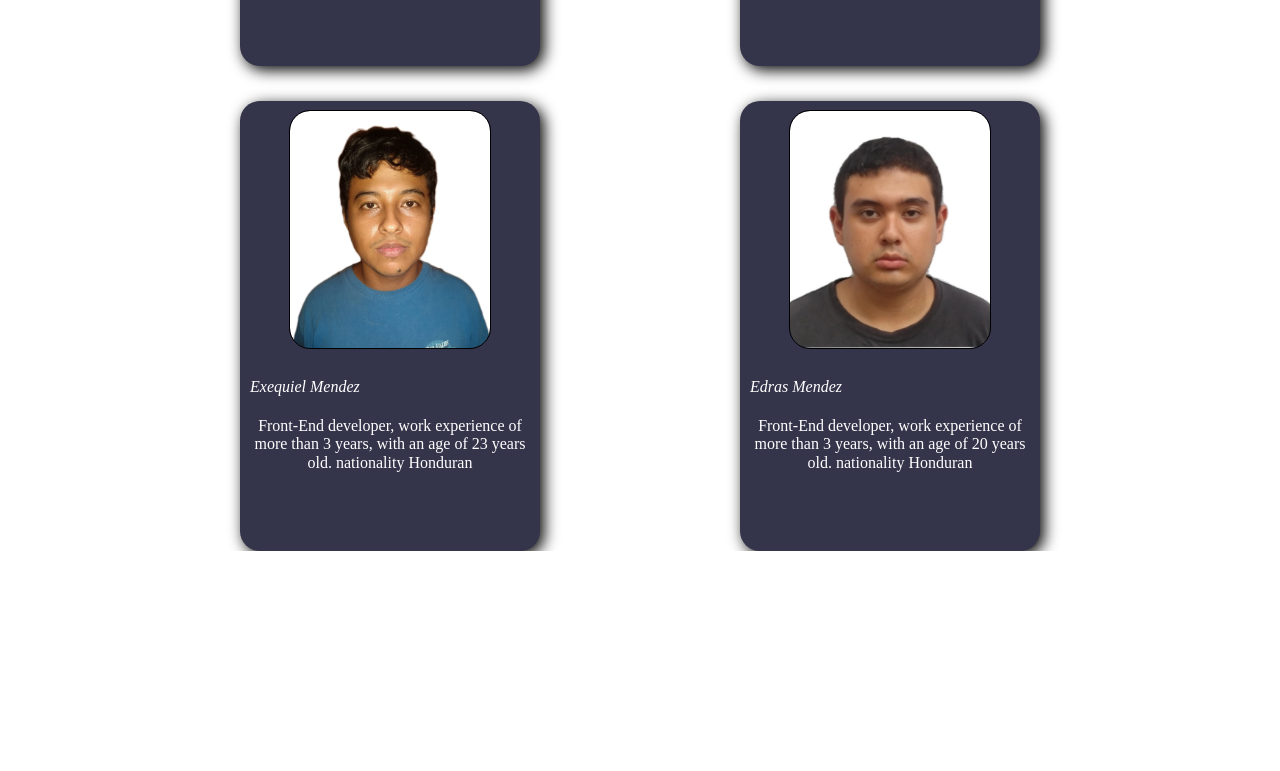
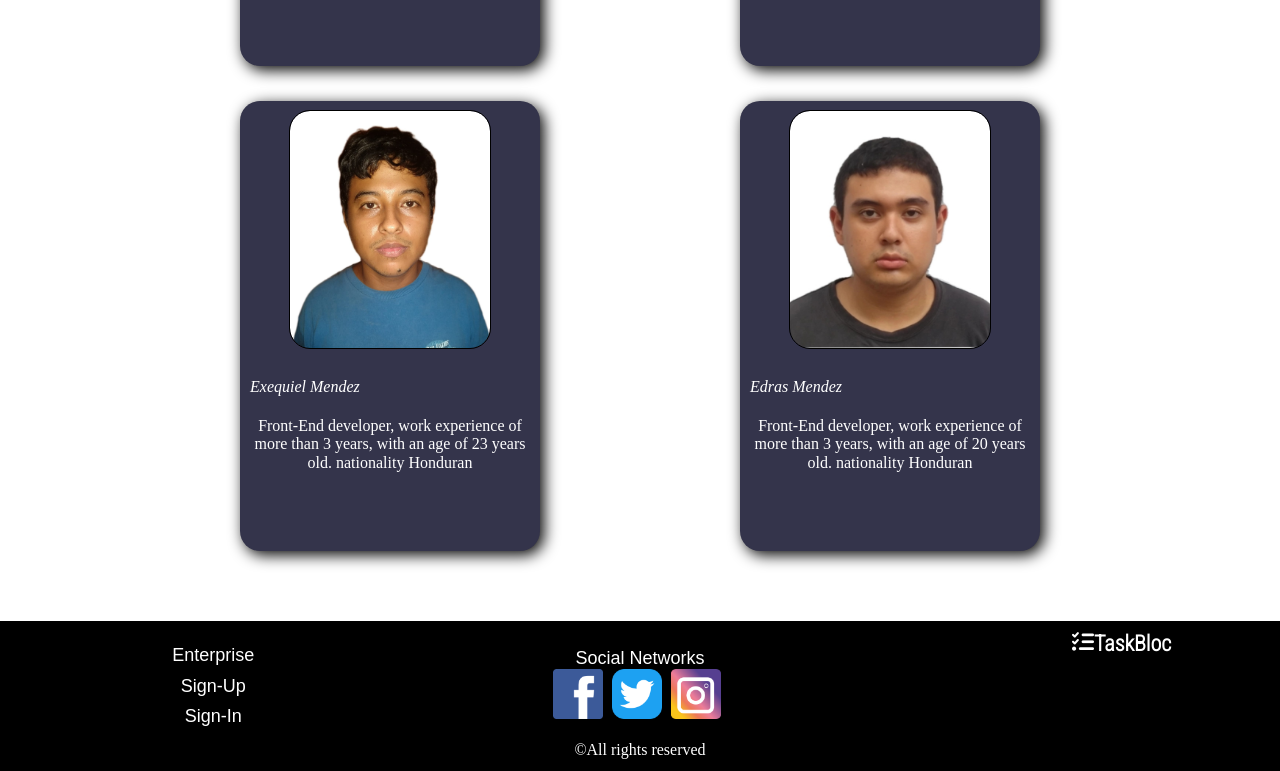
Before and after one commit to Edras-Mendez/task_bloc, a plain HTML site: page index.html in a window 1280 px wide. Shown: the part 1852-2623 px from the top of the page. Before the commit the page ends 2403 px from the top, so only its background shows below. Drawn offline with Linux system fonts and the light colour scheme.

Commit message:
completed footer section

```diff
--- a/build/css/main.css
+++ b/build/css/main.css
@@ -269,4 +269,43 @@
   border-radius: 10px;
 }
 
+.footer {
+  position: relative;
+  margin-top: 70px;
+  background-color: #000000;
+  display: grid;
+  grid-template-rows: 120px 30px;
+  grid-template-columns: repeat(3, 1fr);
+  justify-items: center;
+}
+.footer .footer__container {
+  text-align: center;
+  margin: auto;
+}
+.footer .footer__container p {
+  font-size: 18px;
+  font-family: sans-serif;
+  color: #ffffff;
+  padding-top: 10px;
+}
+.footer .footer__container img {
+  width: 50px;
+  margin-right: 5px;
+}
+.footer .footer__logo {
+  padding-top: 10px;
+  font-size: 22px;
+  margin-left: 110px;
+  font-weight: 600;
+}
+.footer .footer__logo span {
+  font-family: "Roboto Condensed", sans-serif;
+  color: #ffffff;
+  display: flex;
+}
+.footer .footer__rights-reserved {
+  color: #ffffff;
+  grid-column: 1/span 3;
+}
+
 /*# sourceMappingURL=main.css.map */
--- /dev/null
+++ b/build/css/styles/_footer.sass
@@ -0,0 +1,38 @@
+.footer
+  position: relative
+  margin-top: 70px
+  background-color: $black
+  display: grid
+  grid-template-rows: 120px 30px
+  grid-template-columns: repeat(3, 1fr)
+  justify-items: center
+
+
+  .footer__container
+    text-align: center
+    margin: auto
+
+    p
+      font-size: 18px
+      font-family: sans-serif
+      color: $white
+      padding-top: 10px
+
+    img
+      width: 50px
+      margin-right: 5px
+
+  .footer__logo
+    padding-top: 10px
+    font-size: 22px
+    margin-left: 110px
+    font-weight: 600
+
+    span
+      font-family: 'Roboto Condensed', sans-serif
+      color: $white
+      display: flex
+
+  .footer__rights-reserved
+    color: $white
+    grid-column: 1/span 3
--- a/build/css/styles/main.sass
+++ b/build/css/styles/main.sass
@@ -4,3 +4,4 @@
 @import _enterprise.sass
 @import _developers.sass
 @import _modal_help.sass
+@import _footer.sass
--- a/index.html
+++ b/index.html
@@ -95,13 +95,21 @@
 
   <footer class="footer">
     <div class="footer__container">
-      <p></p>
+      <p>Enterprise</p>
+      <p>Sign-Up</p>
+      <p>Sign-In</p>
     </div>
     <div class="footer__container">
-      <p></p>
+      <p>Social Networks</p>
+      <a href="#" target="_blank"><img src="src/imgs/facebook.png" alt="facebook" class="facebook__logo"></a>
+      <a href=#" target="_blank"><img src="src/imgs/twitter.png" alt="Twitter" class="twitter__logo"></a>
+      <a href="#" target="_blank"><img src="src/imgs/instagram.png" alt="Instagram" class="instagram__logo"></a>
     </div>
-    <div class="footer__container">
-      <p></p>
+    <div class="footer__logo">
+        <span><i class="fas fa-tasks"></i><p>TaskBloc</p></span>
+    </div>
+    <div class="footer__rights-reserved">
+      <p>&copy;All rights reserved</p>
     </div>
   </footer>
 
```
Also changed, not shown: src/imgs/facebook.png (added), src/imgs/instagram.png (added), src/imgs/twitter.png (added), 1 other file.
